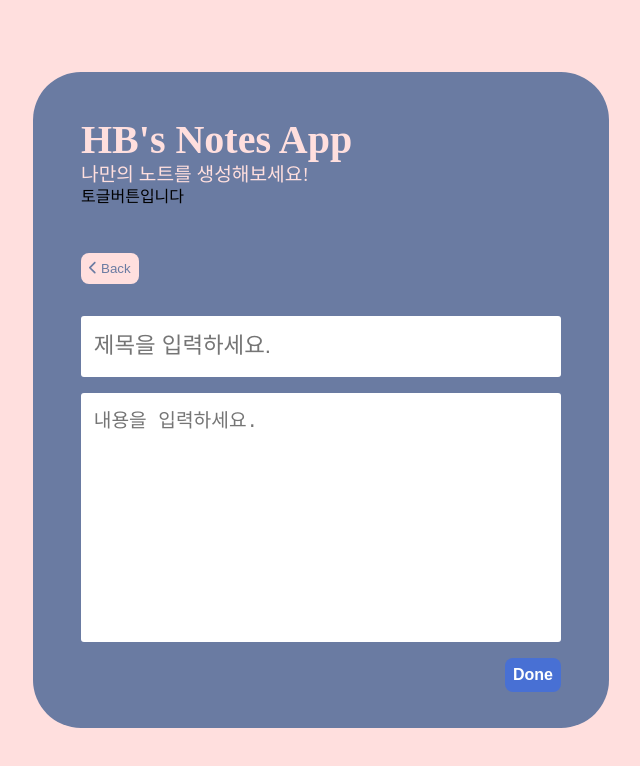
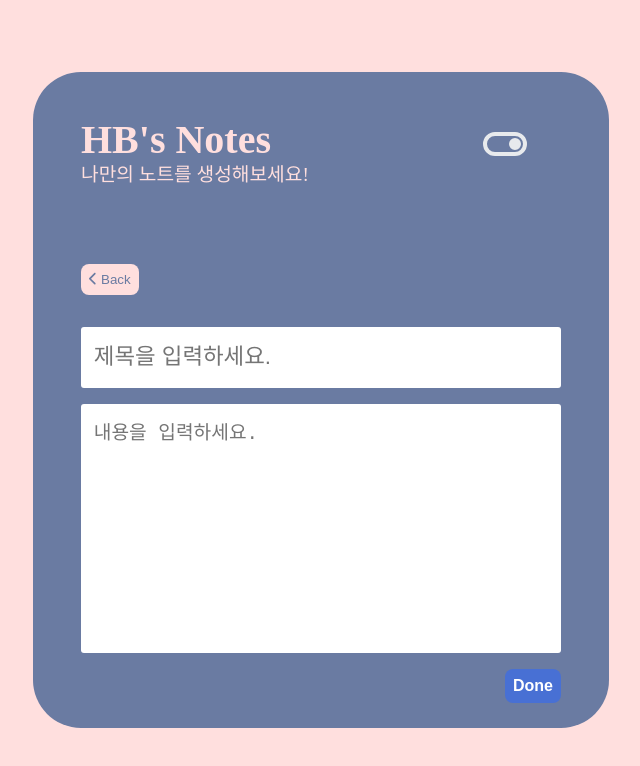
Before and after one commit to Note-React-Toy-Project/Note-main, a React (Vite) app in the folder note-project/: page /create in a window 1280 px wide. Shown: the top 766 px of the page, without its empty margins (319-959 px from the left). Built offline with nearby package versions, Linux system fonts and the light colour scheme; the HTML template or start-up script is replaced by a standard one.

Commit message:
sytle: toggle button 추가

```diff
--- a/note-project/src/components/Title/Title.module.css
+++ b/note-project/src/components/Title/Title.module.css
@@ -1,4 +1,12 @@
 .container {
+  display: flex;
+  justify-content: space-between;
+  align-items: start;
+
+  margin-bottom: 2rem;
+  margin-right: 2rem;
+}
+.titleContainer {
   display: flex;
   flex-direction: column;
   gap: 0.3rem;
@@ -14,10 +22,6 @@
   font-weight: 500;
 }
 .toggleBtn {
-  color: black;
+  width: 3rem;
   cursor: pointer;
 }
-.toggleBtnClick {
-  color: blue;
-  cursor: pointer;
-}
--- a/note-project/src/components/Title/Title.tsx
+++ b/note-project/src/components/Title/Title.tsx
@@ -9,26 +9,27 @@ const TItle = () => {
     bodyRef.current = document.body as HTMLBodyElement;
   });
 
-  function handleBtnClick() {
-
+  const handleBtnClick = () => {
     const newTheme = theme === "light-mode" ? "dark-mode" : "light-mode";
     setTheme(newTheme);
 
     if (bodyRef.current) {
       bodyRef.current.setAttribute("data-theme", newTheme);
     }
-  }
+  };
 
   return (
     <div className={styles.container}>
-      <h1 className={styles.title}>HB's Notes App</h1>
-      <span className={styles.span}>나만의 노트를 생성해보세요!</span>
-      <div
+      <div className={styles.titleContainer}>
+        <h1 className={styles.title}>HB's Notes</h1>
+        <span className={styles.span}>나만의 노트를 생성해보세요!</span>
+      </div>
+
+      <img
         onClick={handleBtnClick}
-        className={theme === 'light-mode'? styles.toggleBtn : styles.toggleBtnClick}
-      >
-        토글버튼입니다
-      </div>
+        className={styles.toggleBtn}
+        src={theme === "light-mode" ? "toggle_on.svg" : "toggle_off.svg"}
+      ></img>
     </div>
   );
 };
```
Also changed, not shown: note-project/public/toggle_off.svg (added), note-project/public/toggle_on.svg (added).
